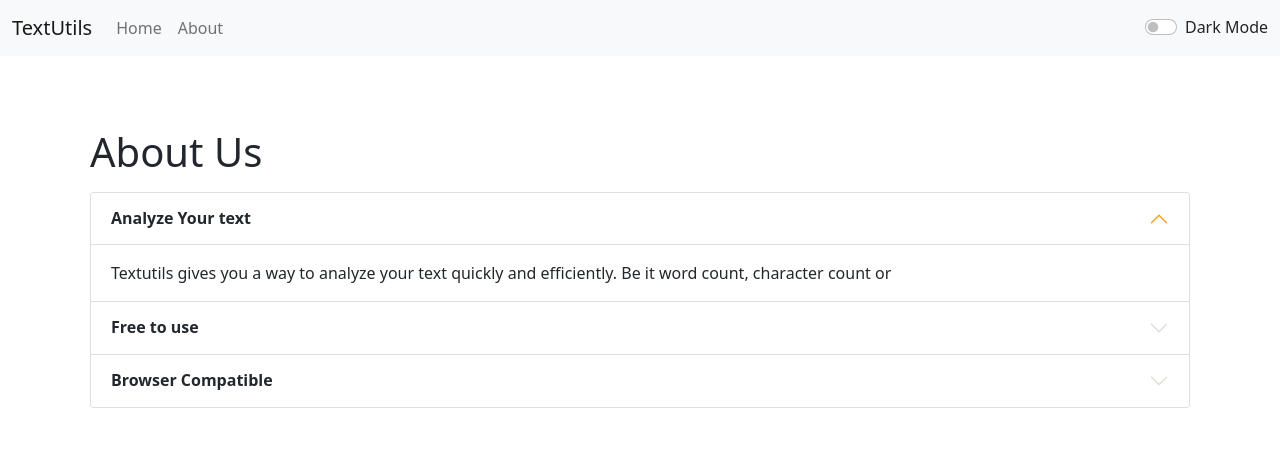
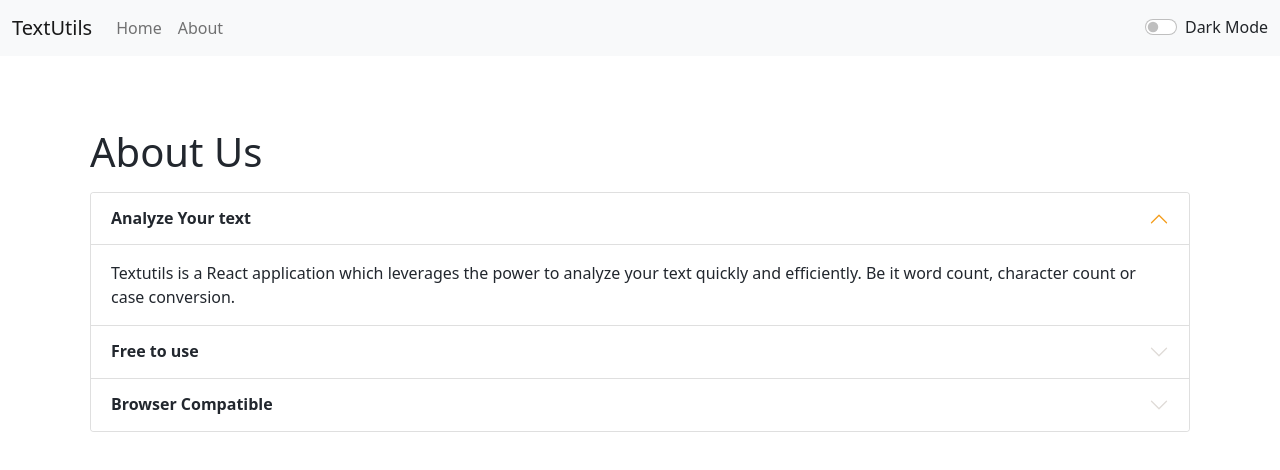
Before and after one commit to kanisht09/TestUtils, a React (Create React App) app: page /#/about in a window 1280 px wide. Shown: the top 470 px of the page. Built offline with nearby package versions, Linux system fonts and the light colour scheme.

Commit message:
Update About.js

```diff
--- a/src/components/About.js
+++ b/src/components/About.js
@@ -34,8 +34,8 @@ export default function About(props) {
             data-bs-parent='#accordionExample'
           >
             <div className='accordion-body' style={myStyle}>
-              Textutils gives you a way to analyze your text quickly and
-              efficiently. Be it word count, character count or
+              Textutils is a React application which leverages the power to analyze your text quickly and
+              efficiently. Be it word count, character count or case conversion.
             </div>
           </div>
         </div>
```
